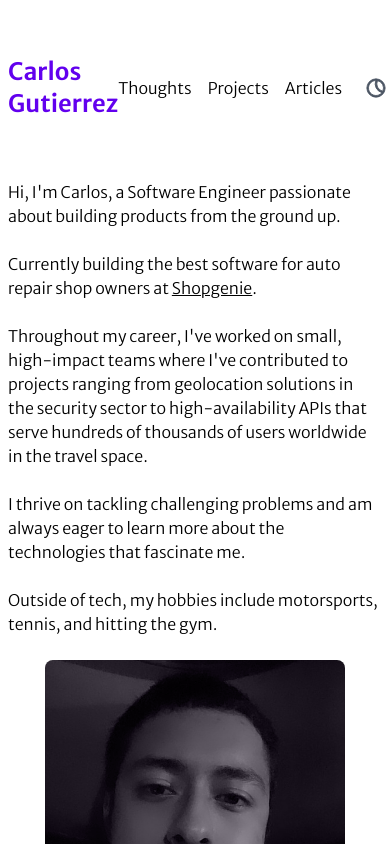
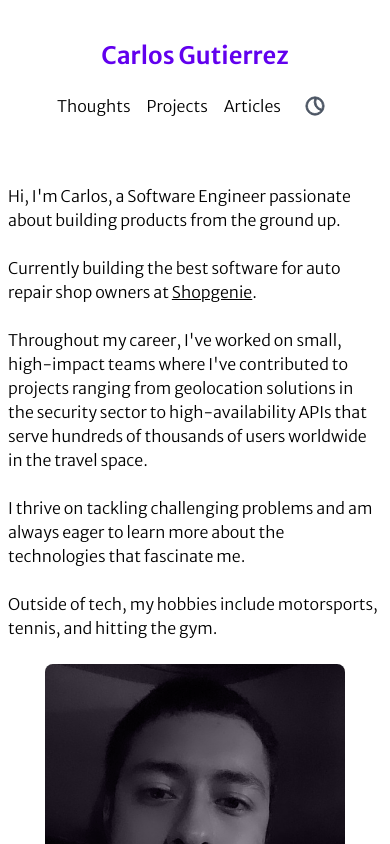
Before and after one commit to carlosguso/blog, a Next.js app: page / in a window 390 px wide. Shown: the top 844 px of the page. Built offline with nearby package versions, Linux system fonts and the light colour scheme.

Commit message:
Make the header a little bit more mobile friendly

```diff
--- a/src/components/Header.tsx
+++ b/src/components/Header.tsx
@@ -3,16 +3,16 @@ import ThemeToggle from "./ThemeToggle";
 
 const Header = () => {
   return (
-    <header className="flex flex-row justify-between items-center pt-12 pb-3">
+    <header className="flex flex-col sm:flex-row justify-between items-center pt-8 pb-3 px-4 sm:px-0">
       <Link
         href="/"
-        className="transition-colors duration-300 ease-in-out hover:text-main-accent-light dark:hover:text-main-accent rounded-md text-sx"
+        className="transition-colors duration-300 ease-in-out hover:text-main-accent-light dark:hover:text-main-accent rounded-md text-sx mb-4 sm:mb-0"
       >
         <h1 className="text-2xl font-semibold text-main-accent-light dark:text-main-accent">
           Carlos Gutierrez
         </h1>
       </Link>
-      <div className="flex items-center space-x-4">
+      <nav className="flex items-center space-x-4">
         <Link
           href="/blog"
           className="transition-colors duration-300 ease-in-out hover:text-main-accent-light dark:hover:text-main-accent rounded-md text-sx"
@@ -32,7 +32,7 @@ const Header = () => {
           Articles
         </Link>
         <ThemeToggle />
-      </div>
+      </nav>
     </header>
   );
 };
```
